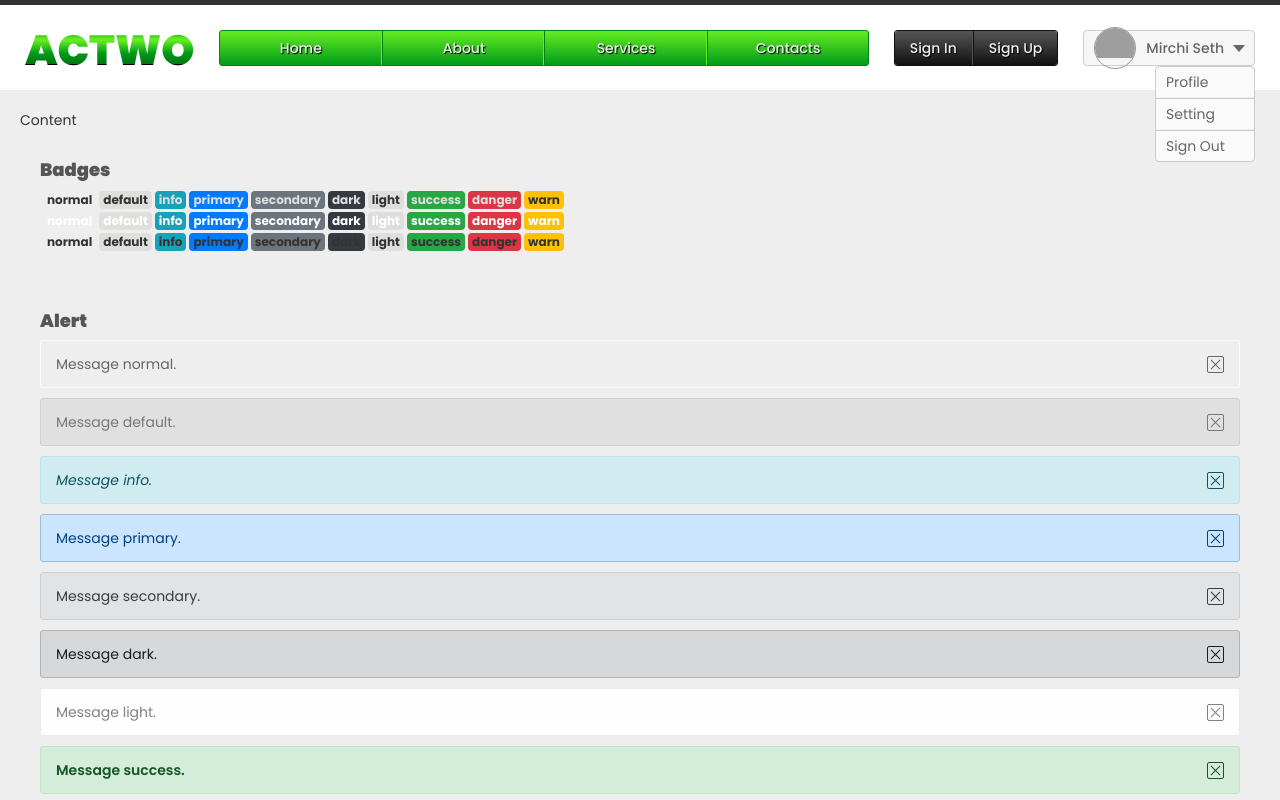
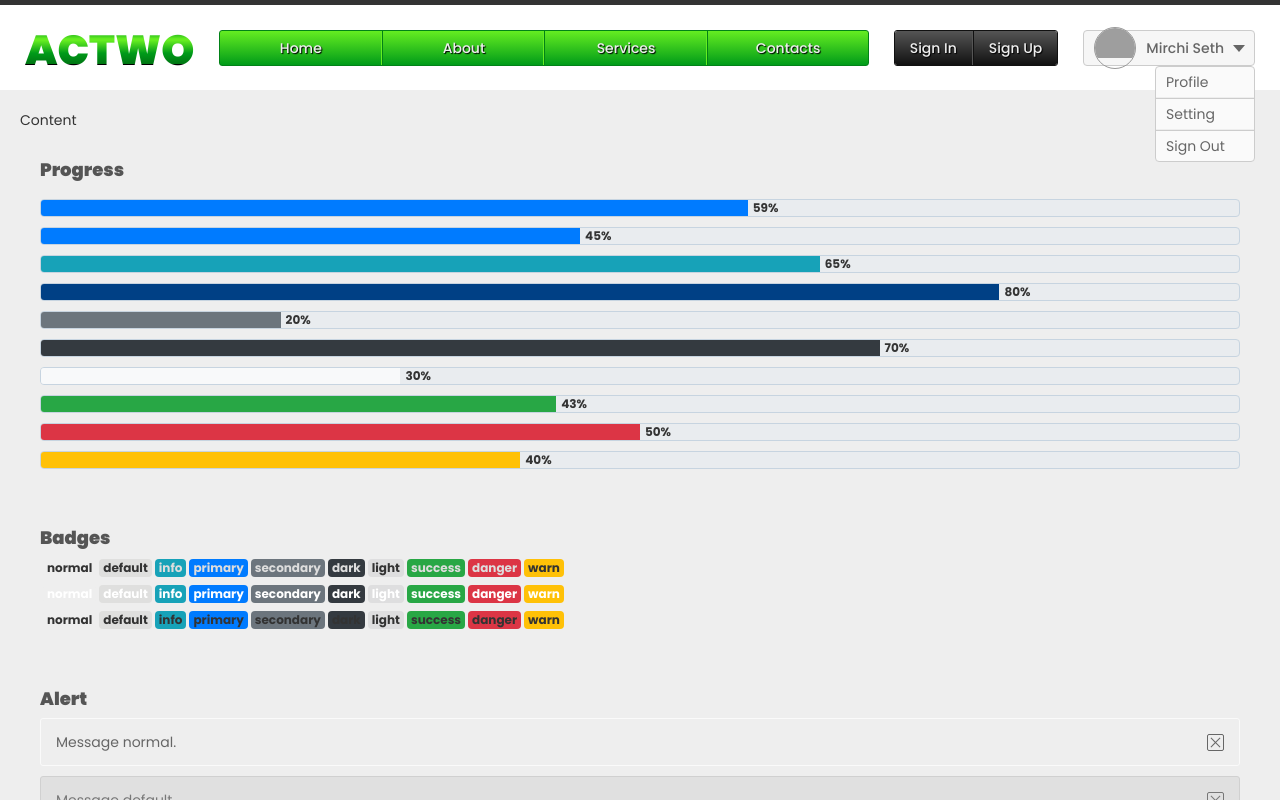
Before and after one commit to SourabhMPatrikar/ReactWork, a React (Create React App) app in the folder app-project/: page / in a window 1280 px wide. Shown: the top 800 px of the page. Built offline with nearby package versions, Linux system fonts and the light colour scheme; grey boxes are pictures that could not be loaded.

Commit message:
Progress component.

```diff
--- a/app-project/src/Components/Common/Common.jsx
+++ b/app-project/src/Components/Common/Common.jsx
@@ -2,9 +2,31 @@ import React from "react";
 import Button from "./Button";
 import Alert from "./Alert";
 import Badges from "./Badges";
+import Progress from "./progress";
 const Common = () => {
   return (
     <div className="common-component">
+    <div className="row">
+      <div className="title">
+        <h4>Progress</h4>
+      </div>
+      <div className="combine">
+        <div className="progress-collection">
+          <Progress variant="normal" percent="59" />
+          <Progress variant="default" percent="45" />
+          <Progress variant="info" percent="65" />
+          <Progress variant="primary" percent="80" />
+          <Progress variant="secondary" percent="20" />
+
+          <Progress variant="dark" percent="70" />
+          <Progress variant="light" percent="30" />
+
+          <Progress variant="success" percent="43" />
+          <Progress variant="danger" percent="50" />
+          <Progress variant="warn" percent="40" />
+        </div>
+      </div>
+    </div>
       <div className="row">
         <div className="title">
           <h4>Badges</h4>
--- /dev/null
+++ b/app-project/src/Components/Common/progress.jsx
@@ -0,0 +1,20 @@
+import React from "react";
+const Progress = ({variant, percent}) => {
+    if(variant === "default"){variant="";}
+    else if(variant === "info"){variant="bg-info";}
+    else if(variant === "primary"){variant="bg-primary";}
+    else if(variant === "secondary"){variant="bg-secondary";}
+    else if(variant === "dark"){variant="bg-dark";}
+    else if(variant === "light"){variant="bg-light";}
+    else if(variant === "success"){variant="bg-success";}
+    else if(variant === "danger"){variant="bg-danger";}
+    else if(variant === "warn"){variant="bg-warn";}
+    else{variant="";}
+  return (
+    <div className="progress">
+      <div className={`progress-bar ${variant}`} style={{width:`${percent}%`}}><span className="percentage">{percent+"%"}</span></div>
+    </div>
+    // {`${percent}%`}
+  );
+};
+export default Progress;
--- a/app-project/src/css/App.css
+++ b/app-project/src/css/App.css
@@ -7,6 +7,7 @@
 @import url('./header.css');
 @import url('./alert.css');
 @import url('./badges.css');
+@import url('./progress.css');
 
 /*
 header{border:10px solid #00ff40;}
--- a/app-project/src/css/badges.css
+++ b/app-project/src/css/badges.css
@@ -50,14 +50,6 @@
 
 
 /*Border*/
-.badge{
-    display:inline-block;
-    padding:3px 4px;
-    font-weight:700;
-    text-align:center;
-    white-space:nowrap;
-    vertical-align:baseline;
-    line-height:12px;
-    font-size:12px;
-}
+.badge{display:inline-block; padding:3px 4px; font-weight:700; text-align:center; white-space:nowrap; vertical-align:baseline; line-height:12px; font-size:12px;}
+.badge-collection + .badge-collection{margin:5px 0 0 0 ;}
 .badge-collection .badge{margin:0 0 0 3px;}
--- /dev/null
+++ b/app-project/src/css/progress.css
@@ -0,0 +1,32 @@
+/* Color */
+.progress-bar{color:#fff;}
+.percentage{color:#333;}
+
+/* Background */
+.progress{background:#e9ecef; border:1px solid #c7d4e0;}
+.progress-bar{background:#007bff;}
+
+.bg-info{}
+.bg-default{background:#777;}
+.bg-info{background:#17a2b8;}
+.bg-primary{background:#004085;}
+.bg-secondary{background:#6c757d;}
+.bg-dark{background:#343a40;}
+.bg-light{background:#f8f9fa;}
+.bg-success{background:#28a745;}
+.bg-danger{background:#dc3545;}
+.bg-warn{background:#ffc107;}
+
+/* Transition */
+.progress-bar{transition:width .6s ease;}
+
+/* Border Radius */
+.progress{border-radius:0.25rem;}
+
+
+/* Progress */
+.progress, .progress-bar{display:-ms-flexbox; display:flex; height:1rem;}
+.progress{overflow:hidden; line-height:0; font-size:.75rem; position:relative;}
+.progress-bar{-ms-flex-direction:column; flex-direction:column; -ms-flex-pack:center; justify-content:center; text-align:center; white-space:nowrap; position:absolute; left:0; top:0;}
+.percentage{position:absolute; left:calc(100% + 5px); top:8px; font-weight:700;}
+.progress-collection .progress{clear:both; margin:10px 0 0;}
```
